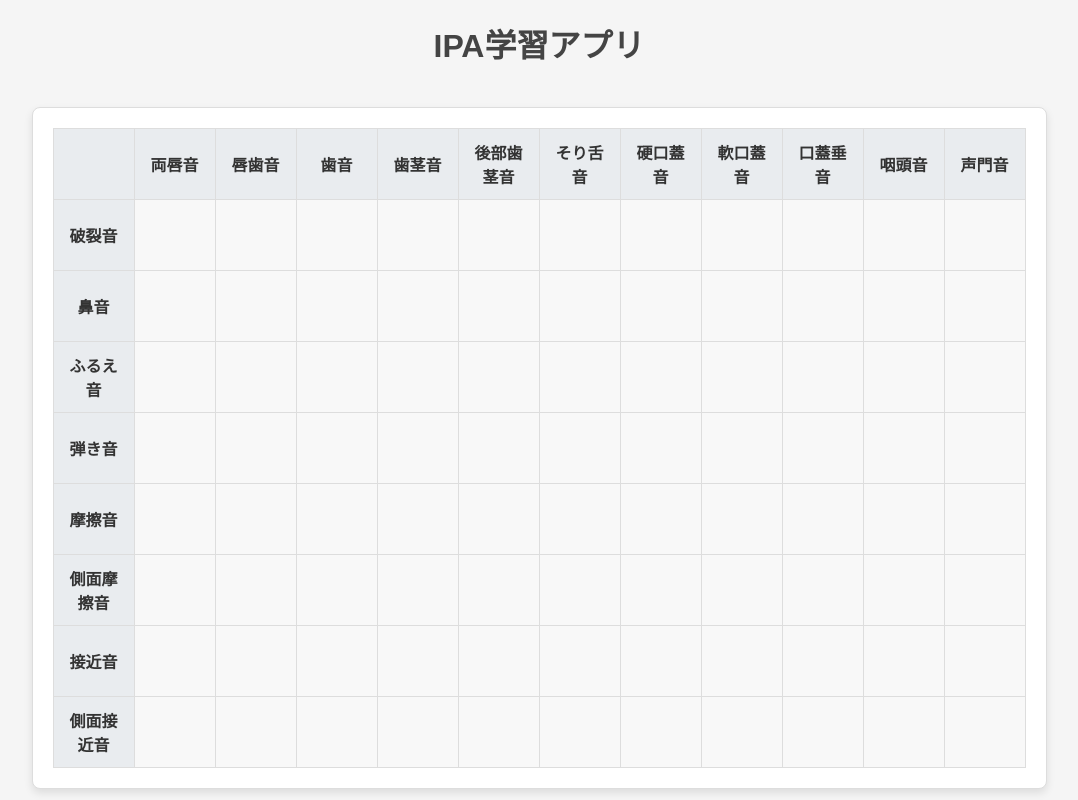
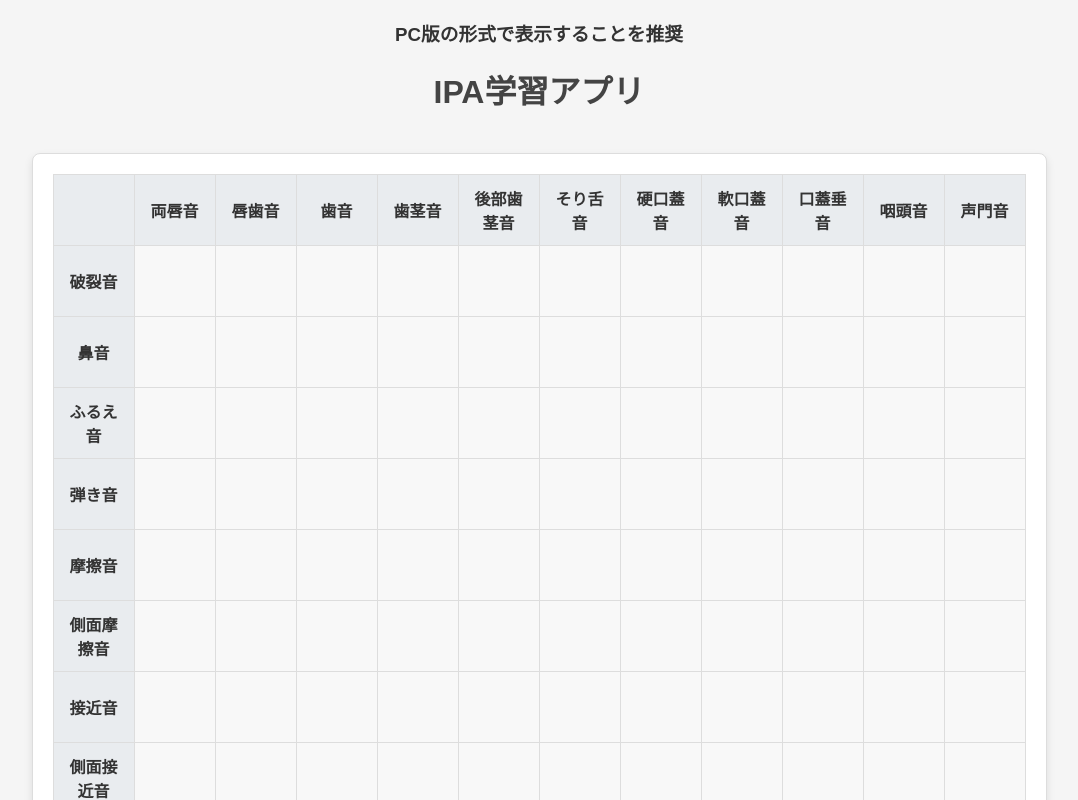
Before and after one commit to tarimits/IPA-mapping, a plain HTML site: page index.html in a window 1280 px wide. Shown: the top 800 px of the page, without its empty margins (101-1179 px from the left). Drawn offline with Linux system fonts and the light colour scheme.

Commit message:
Update index.html

```diff
--- a/index.html
+++ b/index.html
@@ -4,6 +4,7 @@
   <meta charset="UTF-8">
   <meta name="viewport" content="width=device-width, initial-scale=1.0">
   <title>IPA学習アプリ</title>
+  <h3>PC版の形式で表示することを推奨<h3/>
   <link rel="stylesheet" href="style.css">
 </head>
 <body>
```
